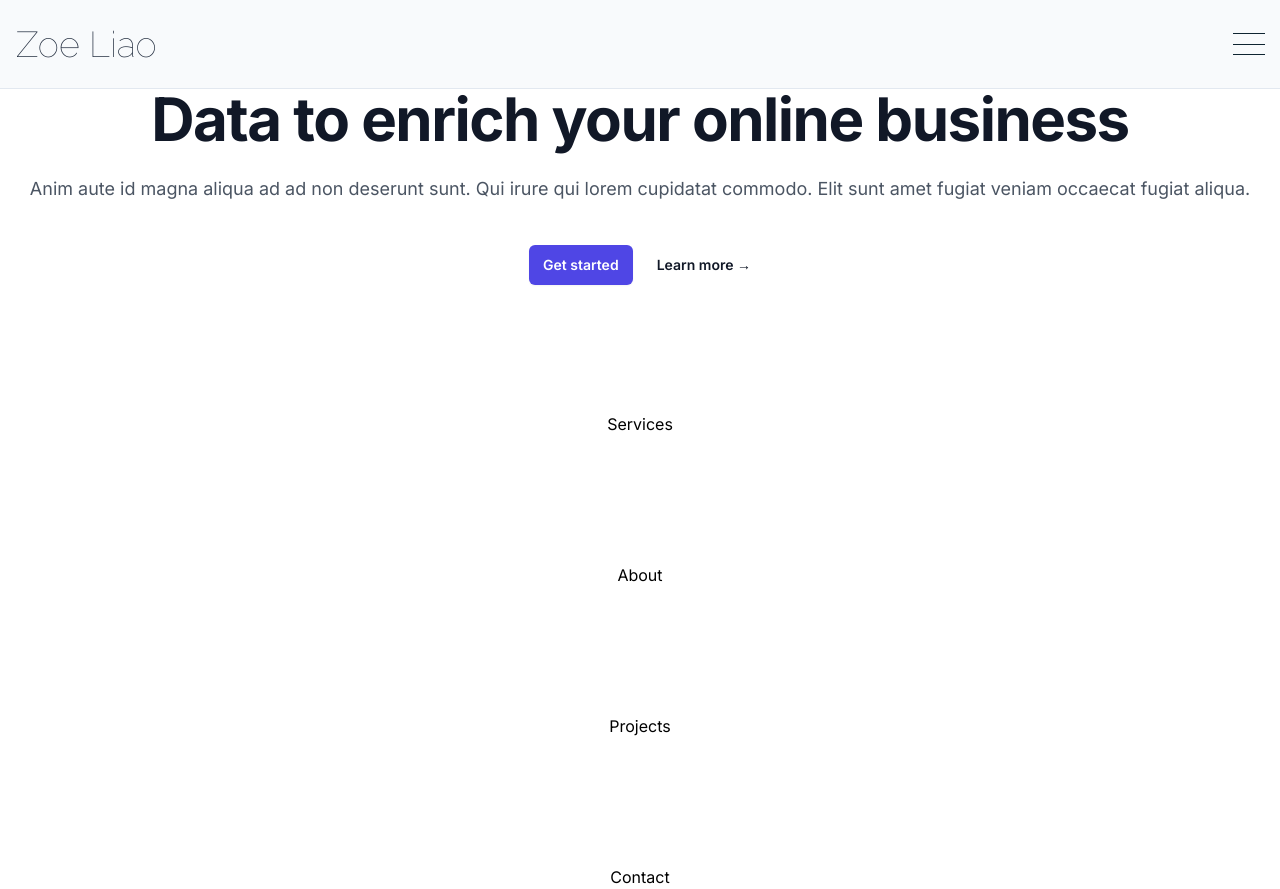
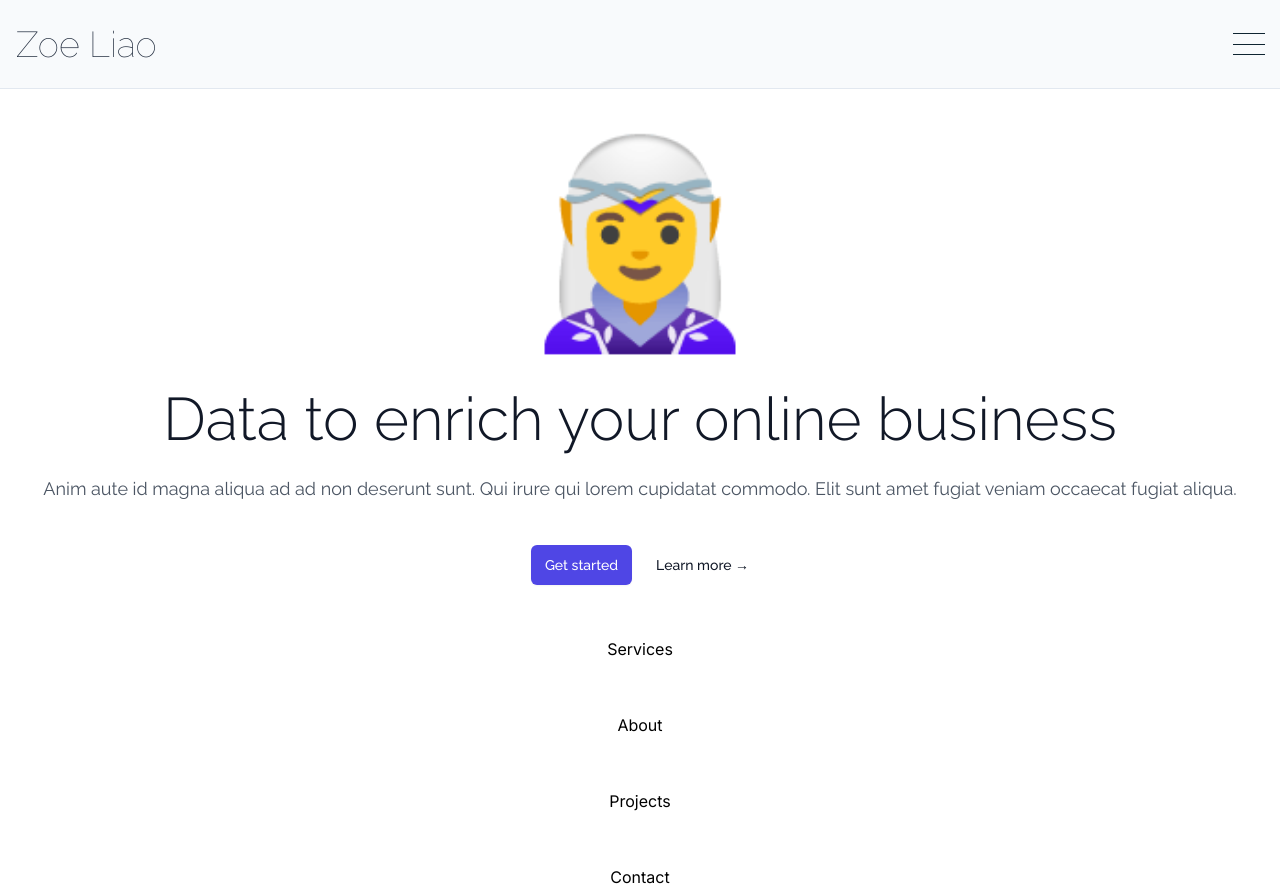
Before and after one commit to joaopedrocoelho/zoeliao, a Next.js app: page / in a window 1280 px wide. Built offline with nearby package versions, Linux system fonts and the light colour scheme.

Commit message:
HeroBanner styling

```diff
--- a/src/app/page.tsx
+++ b/src/app/page.tsx
@@ -10,7 +10,7 @@ export default function Home() {
   return (
     <div>
       <NavBar />
-      <main className="flex min-h-screen flex-col items-center justify-between px-4">
+      <main className="flex min-h-screen flex-col items-center justify-between">
         <HeroBanner />
         <Services />
         <About />
--- a/src/components/HeroBanner.tsx
+++ b/src/components/HeroBanner.tsx
@@ -1,26 +1,42 @@
 import React from "react";
 import Image from "next/image";
+import { Raleway } from "next/font/google";
+
+const raleway = Raleway({
+  weight: "variable",
+  subsets: ["latin"],
+});
 
 const HeroBanner = () => {
   return (
+    <div className="flex flex-col items-center">
+      <span className="text-[200px]">🧝‍♀️</span>
       <div className="text-center w-full">
-      <h1 className="text-4xl font-bold tracking-tight text-gray-900 sm:text-6xl">
+        <h1
+          className={`${raleway.className} font-light text-5xl w-full text-gray-900 sm:text-6xl`}
+        >
           Data to enrich your online business
         </h1>
-      <p className="mt-6 text-lg leading-8 text-gray-600">
+        <p
+          className={`${raleway.className} font-normal mt-6 text-lg leading-8 text-gray-600`}
+        >
           Anim aute id magna aliqua ad ad non deserunt sunt. Qui irure qui lorem
-        cupidatat commodo. Elit sunt amet fugiat veniam occaecat fugiat aliqua.
+          cupidatat commodo. Elit sunt amet fugiat veniam occaecat fugiat
+          aliqua.
         </p>
-      <div className="mt-10 flex items-center justify-center gap-x-6">
+        <div
+          className={` ${raleway.className} mt-10 flex items-center justify-center gap-x-6`}
+        >
           <a
             href="#"
-          className="rounded-md bg-indigo-600 px-3.5 py-2.5 text-sm font-semibold text-white shadow-sm hover:bg-indigo-500 focus-visible:outline focus-visible:outline-2 focus-visible:outline-offset-2 focus-visible:outline-indigo-600"
+            className="rounded-md bg-indigo-600 px-3.5 py-2.5 text-sm font-medium text-white shadow-sm hover:bg-indigo-500 focus-visible:outline focus-visible:outline-2 focus-visible:outline-offset-2 focus-visible:outline-indigo-600"
           >
             Get started
           </a>
-        <a href="#" className="text-sm font-semibold leading-6 text-gray-900">
+          <a href="#" className="text-sm font-medium leading-6 text-gray-900">
             Learn more <span aria-hidden="true">→</span>
           </a>
+        </div>
       </div>
     </div>
   );
--- a/src/components/navbar/NavBar.tsx
+++ b/src/components/navbar/NavBar.tsx
@@ -3,7 +3,7 @@ import { Raleway } from "next/font/google";
 import BurgerMenuIcon from "./burgerMenu/BurgerMenuIcon";
 
 const ralewayThin = Raleway({
-  weight: "100",
+  weight: "variable",
   subsets: ["latin"],
 });
 
@@ -19,7 +19,9 @@ const NavBar = () => {
     border-slate-200
     w-full"
     >
-      <h2 className={`${ralewayThin.className} w-full text-4xl text-slate-800`}>
+      <h2
+        className={`${ralewayThin.className} font-thin w-full text-4xl text-slate-800`}
+      >
         Zoe Liao
       </h2>
       <BurgerMenuIcon />
```
Also changed, not shown: src/components/Raleway.tsx (added). Lines whose indentation alone changed are shown as unchanged.
